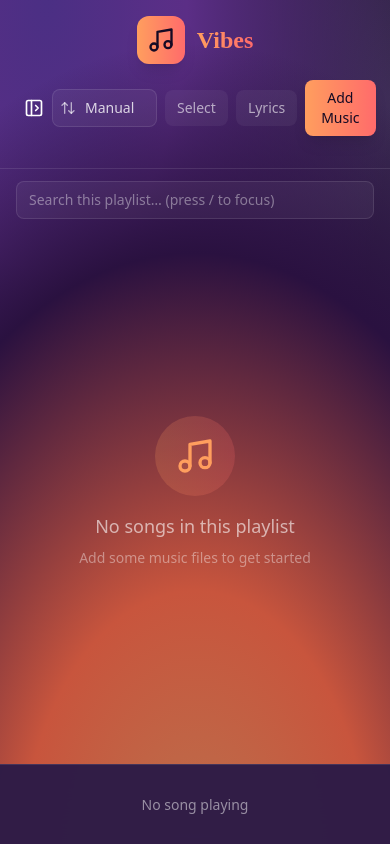
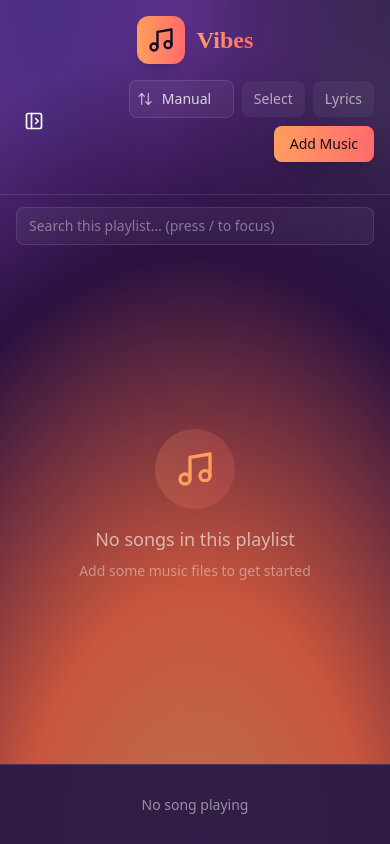
Before and after one commit to atakee72/vibes-music-player, a React (Vite) app: page / in a window 390 px wide. Built offline with nearby package versions, Linux system fonts and the light colour scheme.

Commit message:
fix: wrap header actions to stop overflow on mobile

```diff
--- a/src/App.tsx
+++ b/src/App.tsx
@@ -997,7 +997,7 @@
                     )}
                   </h2>
                 )}
-                <div className="flex items-center space-x-2">
+                <div className="flex flex-wrap items-center justify-end gap-2">
                   <div className="relative flex items-center">
                     <ArrowUpDown className="pointer-events-none absolute left-2 h-4 w-4 text-white/60" />
                     <select
```
